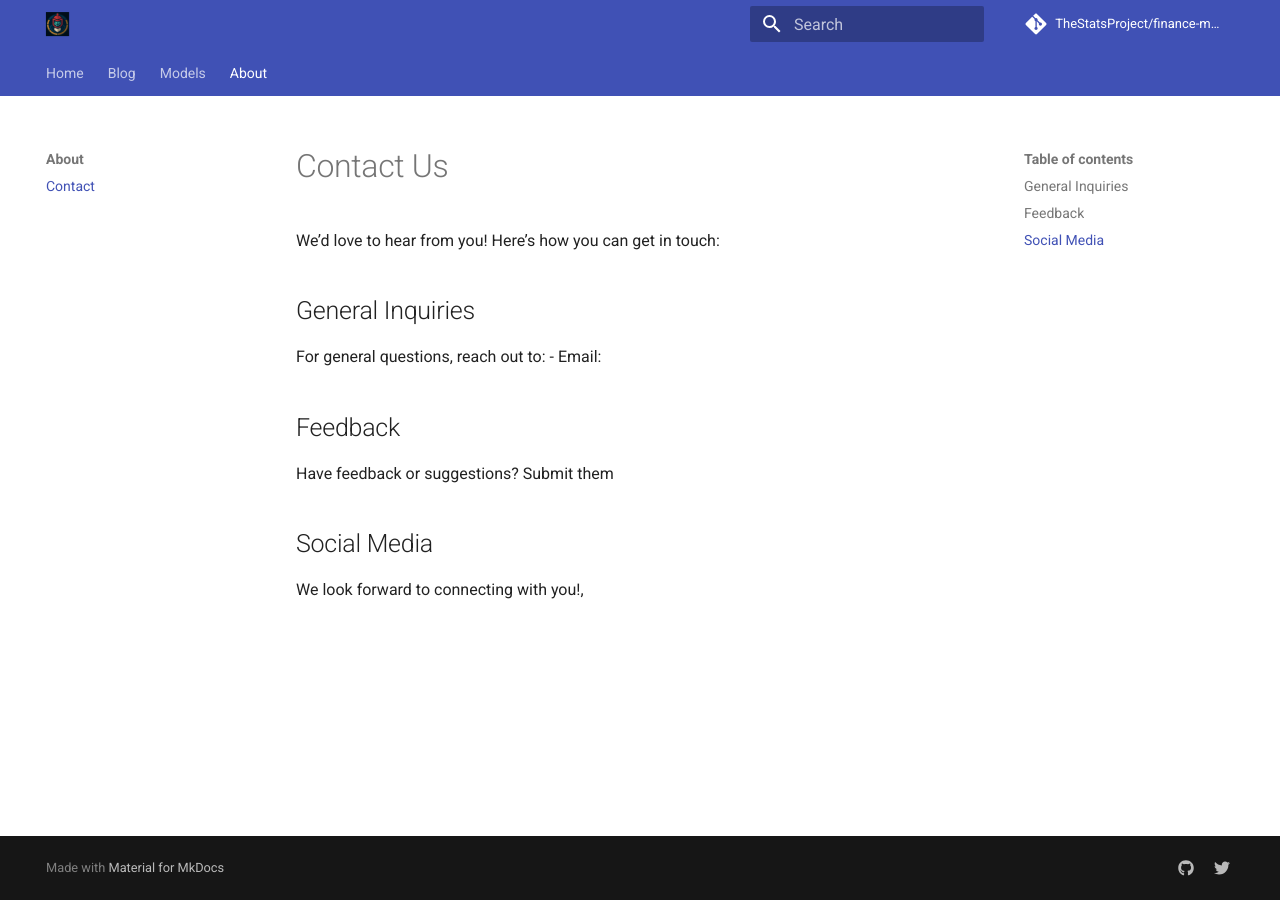
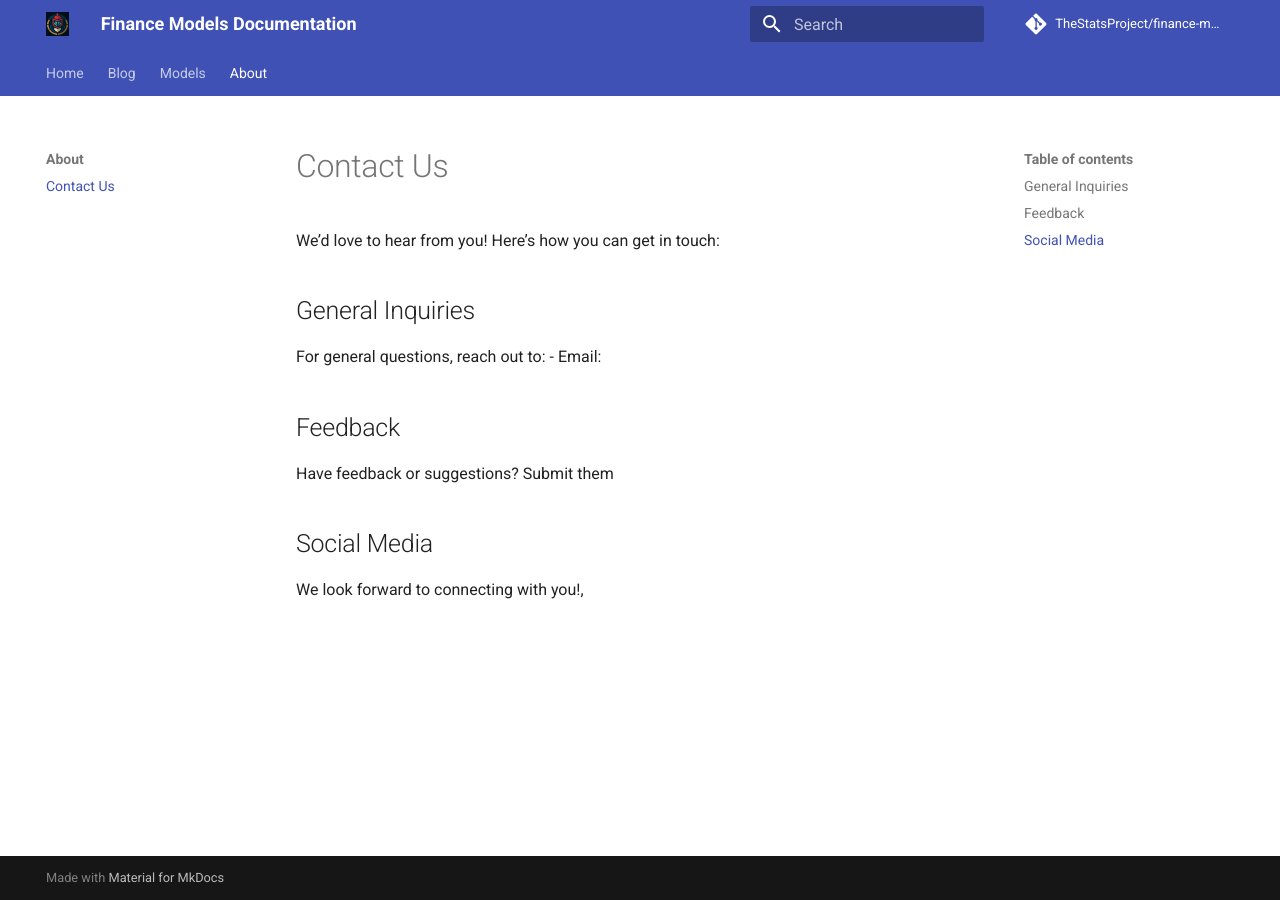
Before and after one commit to TheStatsProject/finance-models-docs, an MkDocs documentation site: the page built from docs/about/contact.md, in a window 1280 px wide. Built offline with MkDocs 1.6.1 and Material for MkDocs 9.7.7, drawn with Linux system fonts in a browser that asks for light colours; comment, search, counter and statistics services are not loaded; part of the change alters nothing that is shown.

Commit message:
Update mkdocs.yml

```diff
--- a/mkdocs.yml
+++ b/mkdocs.yml
@@ -1,10 +1,11 @@
-# Site Settings
-title: "Economic Analysis Documentation"
-description: "Comprehensive guides and resources for economic analysis."
-baseurl: ""
-url: "https://yourdomain.com"
+# Site Information
+site_name: "Finance Models Documentation"
+site_description: "Documentation for economic and financial models"
+site_url: "https://TheStatsProject.github.io/finance-models-docs"
+repo_name: "TheStatsProject/finance-models-docs"
+repo_url: "https://github.com/TheStatsProject/finance-models-docs"
 
-# Navigation Bar
+# Theme Configuration
 theme:
   name: material
   palette:
@@ -16,6 +17,7 @@ theme:
   logo: images/logo.png
   favicon: images/favicon.ico
 
+# Navigation Bar
 nav:
   - Home: index.md
   - Blog:
@@ -26,36 +28,18 @@ nav:
       - Microeconomic: models/microeconomic.md
       - Forecasting: models/forecasting.md
   - About:
-      - Contact: about/contact.md
+      - Contact Us: about/contact.md
 
 # Plugins
 plugins:
   - search
-  - mkdocs-material
-  - toc:
-      permalink: true
-  - git-revision-date
   - redirects
 
-# Extra Configurations
-extra:
-  search:
-    language: "en"
-    separator: "[\\s\\-]+"
-  social:
-    - icon: fontawesome/brands/github
-      link: https://github.com/TheStatsProject/finance-models-docs
-    - icon: fontawesome/brands/twitter
-      link: https://twitter.com/yourprofile
-
-# Repository Information
-repo_name: "TheStatsProject/finance-models-docs"
-repo_url: "https://github.com/TheStatsProject/finance-models-docs"
-
-# Additional Configurations
+# Markdown Extensions
 markdown_extensions:
   - toc:
       permalink: true
   - tables
+  - admonition
   - codehilite:
       guess_lang: false
```
